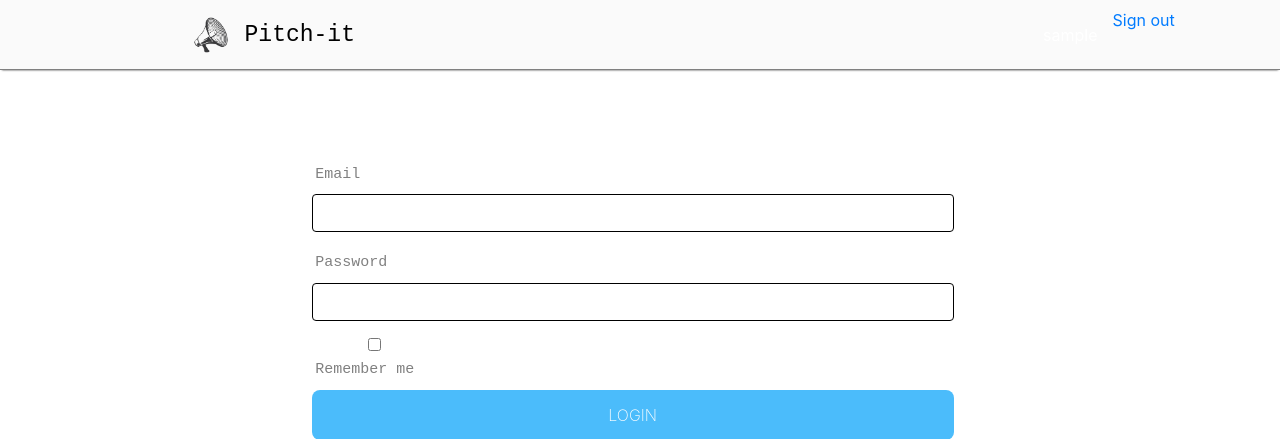
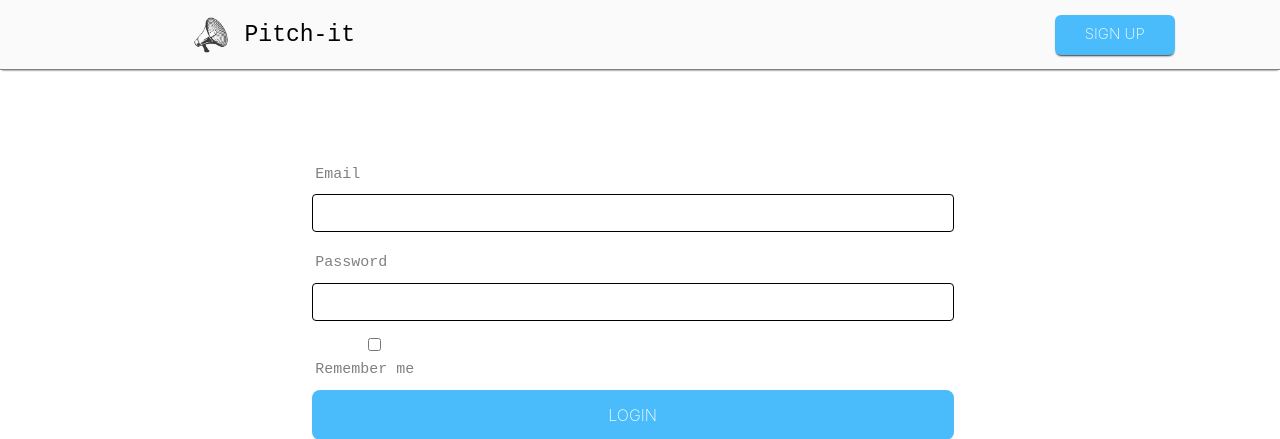
Before and after one commit to andyjohn23/pitches, a Flask app: template app/templates/auth/login.html in a window 1280 px wide. Shown: the top 439 px of the page. Run offline with Flask 2, Linux system fonts and the light colour scheme; the template is opened without the code that fills it: values that come from a table or form of the project are taken from there, others are empty; the visitor is signed in with stand-in values (Sample User, id 1); data comes from the database, SQL or seed files in the repository; some libraries are stand-ins or nearby versions.

Commit message:
updated files

```diff
--- a/app/auth/views.py
+++ b/app/auth/views.py
@@ -6,7 +6,7 @@ from .. import db
 from flask_login import login_user,logout_user,login_required
 from ..email import mail_message
 
-@auth.route('/register',methods = ["GET","POST"])
+@auth.route('/register', methods = ['GET','POST'])
 def register():
     form = RegistrationForm()
     if form.validate_on_submit():
@@ -17,10 +17,10 @@ def register():
         mail_message("Welcome to Pitch-it","email/welcome_user",user.email,user=user)
 
         return redirect(url_for('auth.login'))
-    title = "New Account"
+    title = "Pitch-it"
     return render_template('auth/register.html',registration_form = form, title = title)
 
-@auth.route('/login',methods=['GET','POST'])
+@auth.route('/login', methods=['GET','POST'])
 def login():
     login_form = LoginForm()
     if login_form.validate_on_submit():
--- a/app/templates/auth/login.html
+++ b/app/templates/auth/login.html
@@ -11,17 +11,9 @@
 
     <div class="collapse navbar-collapse" id="navbarSupportedContent">
       <ul class="navbar-nav ml-auto" style="margin-right: 10%;">
-        {% if current_user.is_authenticated %}
-        <li style="color:white;padding:15px;">{{current_user.username}}</li>
-        <li><a href="{{url_for('auth.logout')}}">Sign out</a></li>
-        {% else %}
         <li class="nav-item">
-          <a href="{{url_for('auth.register')}}"><button type="button" class="nav-signup-button">SIGN UP</button></a>&nbsp;
-        </li>&nbsp;&nbsp;
-        <li class="nav-item">
-          <a href="{{url_for('auth.login')}}"><button type="button" class="nav-login-button">LOGIN</button></a>
+          <a href="{{url_for('auth.register')}}"><button type="button" class="nav-signup-button">SIGN UP</button></a>
         </li>
-        {%endif%}
       </ul>
     </div>
   </nav>
--- a/manage.py
+++ b/manage.py
@@ -4,7 +4,7 @@ from app.models import User
 from  flask_migrate import Migrate, MigrateCommand
 
 # Creating app instance
-app = create_app('production')
+app = create_app('development')
 
 manager = Manager(app)
 manager.add_command('server',Server)
```
Also changed, not shown: app/templates/auth/register.html (+0 -9 lines).
